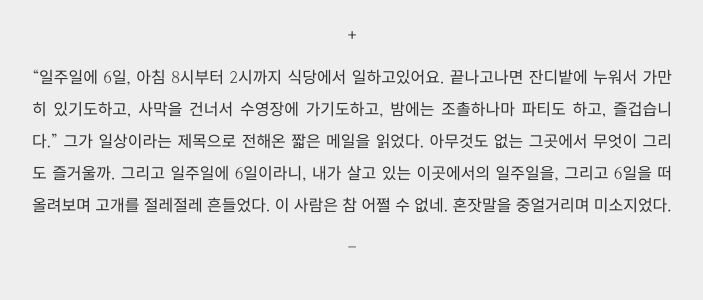
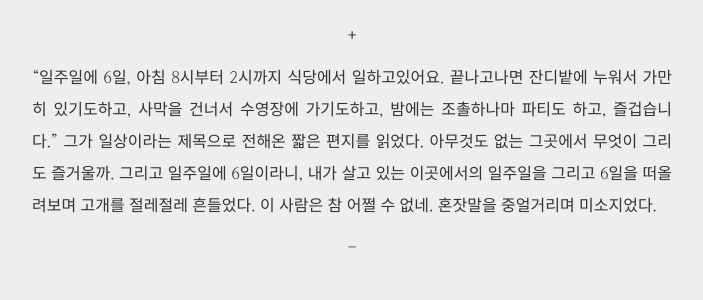
Before and after one commit to hellotarkim/hellotarkim.github.io, a Jekyll site: the page built from _posts/2018-08-28-120050905.md, in a window 1280 px wide. Shown: the top 300 px of the page, without its empty margins (288-991 px from the left). Built offline with Jekyll 4.4.1, drawn with Linux system fonts in a browser that asks for light colours.

Commit message:
Update 2018-08-28-120050905.md

```diff
--- a/_posts/2018-08-28-120050905.md
+++ b/_posts/2018-08-28-120050905.md
@@ -1,2 +1,2 @@
 "일주일에 6일, 아침 8시부터 2시까지 식당에서 일하고있어요. 끝나고나면 잔디밭에 누워서 가만히 있기도하고, 사막을 건너서 수영장에 가기도하고, 밤에는 조촐하나마 파티도 하고, 즐겁습니다."
-그가 일상이라는 제목으로 전해온 짧은 메일을 읽었다. 아무것도 없는 그곳에서 무엇이 그리도 즐거울까. 그리고 일주일에 6일이라니, 내가 살고 있는 이곳에서의 일주일을, 그리고 6일을 떠올려보며 고개를 절레절레 흔들었다. 이 사람은 참 어쩔 수 없네. 혼잣말을 중얼거리며 미소지었다.
+그가 일상이라는 제목으로 전해온 짧은 편지를 읽었다. 아무것도 없는 그곳에서 무엇이 그리도 즐거울까. 그리고 일주일에 6일이라니, 내가 살고 있는 이곳에서의 일주일을 그리고 6일을 떠올려보며 고개를 절레절레 흔들었다. 이 사람은 참 어쩔 수 없네. 혼잣말을 중얼거리며 미소지었다.
```
